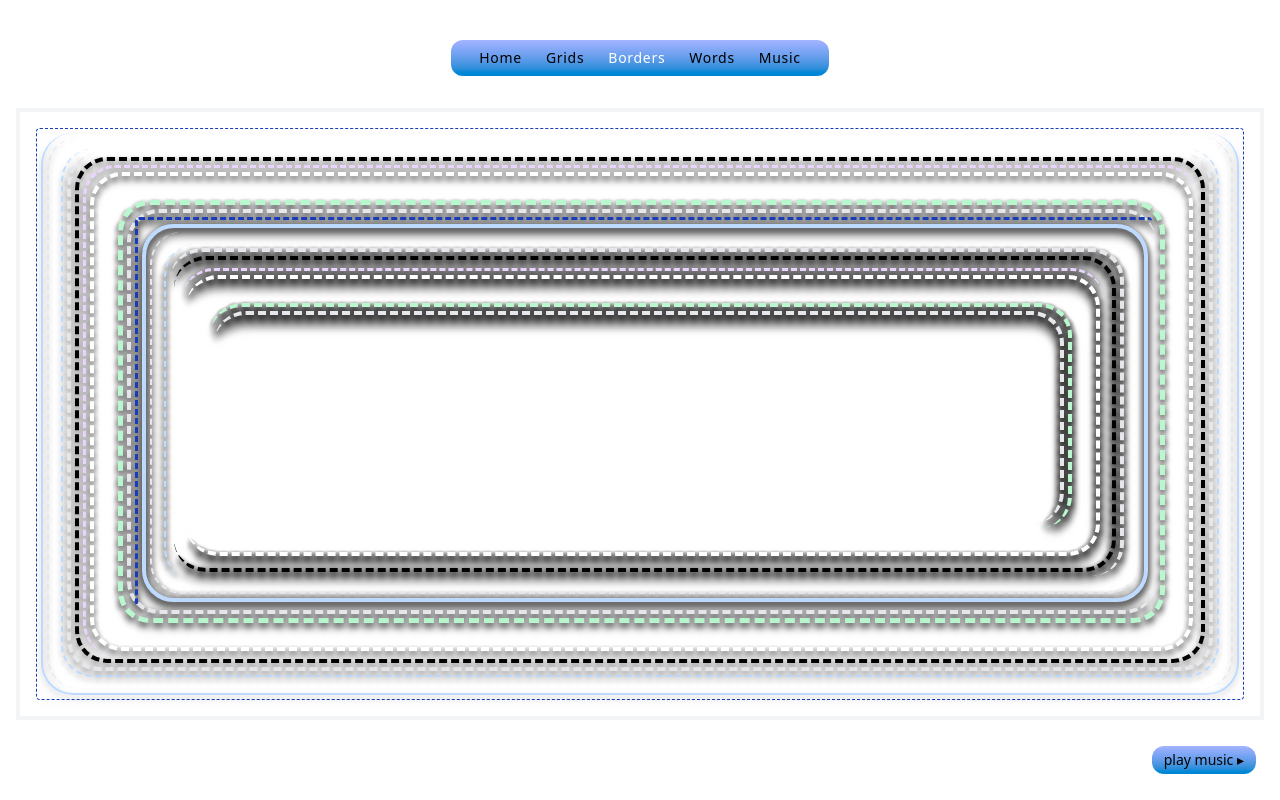
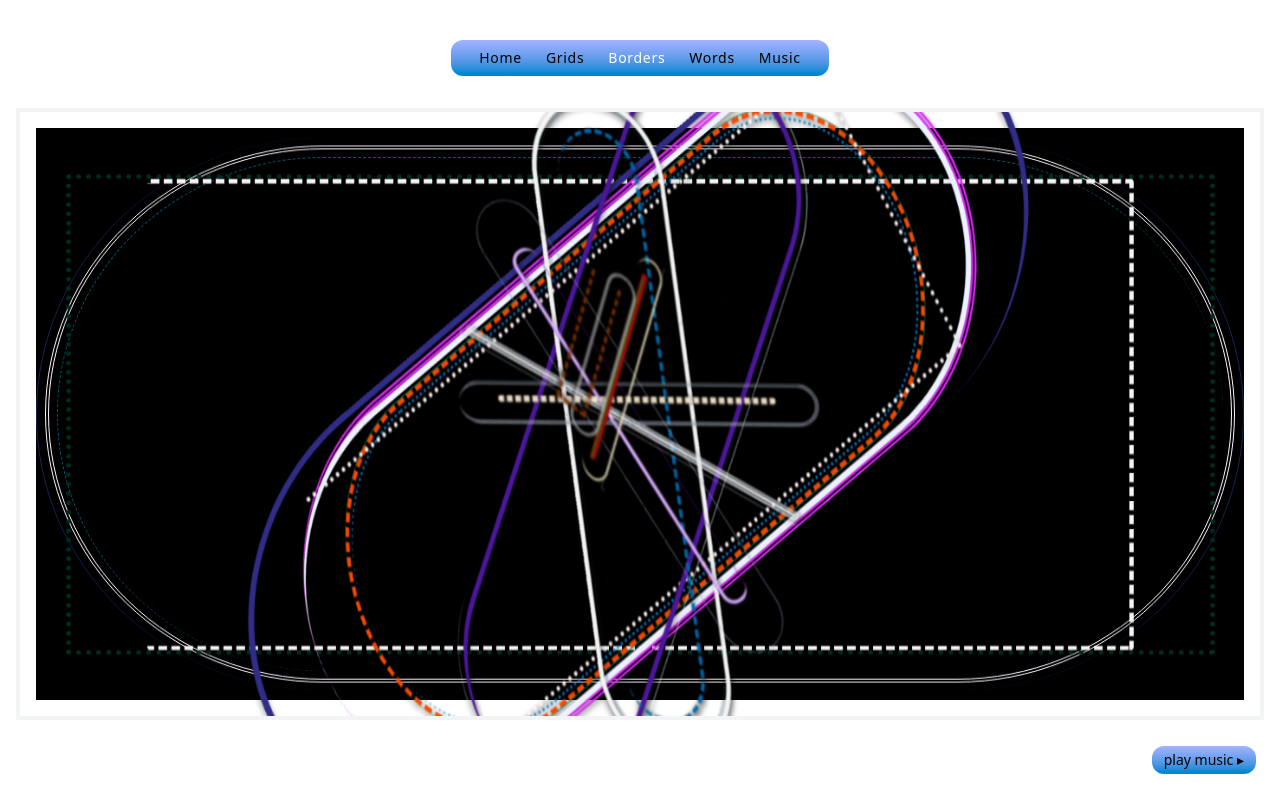
Before and after one commit to ofsound/vue-portfolio, a Vue app: page /borders in a window 1280 px wide. Built offline with nearby package versions, Linux system fonts and the light colour scheme.

Commit message:
Try an external math function, break up tw classes

```diff
--- a/src/components/BordersGroup.vue
+++ b/src/components/BordersGroup.vue
@@ -1,224 +1,373 @@
 <script setup lang="ts">
 import { ref } from 'vue'
 import BordersItem from '@/components/BordersItem.vue'
-const bordersArray = ref([
-  {
-    id: 0,
-    classes: ['drop-shadow-md', 'p-1', 'border-1', 'border-blue-800', 'border-dashed', 'rounded'],
-  },
-  {
-    id: 1,
-    classes: ['drop-shadow-md', 'p-1', 'border-2', 'border-t-0', 'border-blue-200', 'rounded-4xl'],
-  },
-  {
-    id: 2,
-    classes: [
-      'drop-shadow-md',
-      'p-3',
-      'border-2',
-      'border-t-0',
-      'border-gray-200',
-      'border-dashed',
-      'rounded-4xl',
-      'border-b-0',
-    ],
-  },
-  {
-    id: 3,
-    classes: [
-      'drop-shadow-md',
-      'p-1',
-      'border-2',
-      'border-t-0',
-      'border-blue-200',
-      'border-dashed',
-      'rounded-4xl',
-    ],
-  },
-  {
-    id: 4,
-    classes: [
-      'drop-shadow-md',
-      'p-1',
-      'border-4',
-      'border-t-0',
-      'border-gray-200',
-      'border-dashed',
-      'rounded-4xl',
-    ],
-  },
-  {
-    id: 5,
-    classes: ['drop-shadow-md', 'p-1', 'border-4', 'border-black', 'border-dashed', 'rounded-4xl'],
-  },
-  {
-    id: 6,
-    classes: [
-      'drop-shadow-md',
-      'p-1',
-      'border-3',
-      'border-r-0',
-      'border-b-0',
-      'border-purple-200',
-      'border-dashed',
-      'rounded-4xl',
-    ],
-  },
-  {
-    id: 7,
-    classes: ['drop-shadow-md', 'p-6', 'border-4', 'border-white', 'border-dashed', 'rounded-4xl'],
-  },
-  {
-    id: 8,
-    classes: [
-      'drop-shadow-md',
-      'p-1',
-      'border-5',
-      'border-green-200',
-      'border-dashed',
-      'rounded-4xl',
-    ],
-  },
-  {
-    id: 9,
-    classes: [
-      'drop-shadow-md',
-      'p-1',
-      'border-4',
-      'border-gray-200',
-      'border-dashed',
-      'border-r-0',
-      'rounded-4xl',
-    ],
-  },
-  {
-    id: 10,
-    classes: [
-      'drop-shadow-md',
-      'p-1',
-      'border-3',
-      'border-r-0',
-      'border-b-0',
-      'border-blue-800',
-      'border-dashed',
-      'border-r-0',
-      'rounded',
-    ],
-  },
-  {
-    id: 11,
-    classes: ['drop-shadow-md', 'p-1', 'border-4', 'border-blue-200', 'rounded-4xl'],
-  },
-  {
-    id: 12,
-    classes: [
-      'drop-shadow-md',
-      'p-3',
-      'border-2',
-      'border-t-0',
-      'border-gray-200',
-      'border-dashed',
-      'border-r-0',
-      'rounded-4xl',
-    ],
-  },
-  {
-    id: 13,
-    classes: [
-      'drop-shadow-md',
-      'p-1',
-      'border-2',
-      'border-t-0',
-      'border-blue-200',
-      'border-dashed',
-      'border-r-0',
-      'rounded-4xl',
-      'border-b-0',
-    ],
-  },
-  {
-    id: 14,
-    classes: [
-      'drop-shadow-md',
-      'p-1',
-      'border-4',
-      'border-gray-200',
-      'border-dashed',
-      'border-l-0',
-      'rounded-4xl',
-      'border-b-0',
-    ],
-  },
-  {
-    id: 15,
-    classes: [
-      'drop-shadow-md',
-      'p-2',
-      'border-4',
-      'border-black',
-      'border-dashed',
-      'border-l-0',
-      'rounded-4xl',
-    ],
-  },
-  {
-    id: 16,
-    classes: [
-      'drop-shadow-md',
-      'p-1',
-      'border-3',
-      'border-r-0',
-      'border-b-0',
-      'border-purple-200',
-      'border-dashed',
-      'border-l-0',
-      'rounded-4xl',
-      'border-b-0',
-    ],
-  },
-  {
-    id: 17,
-    classes: [
-      'drop-shadow-md',
-      'p-6',
-      'border-4',
-      'border-white',
-      'border-dashed',
-      'border-l-0',
-      'rounded-4xl',
-    ],
-  },
-  {
-    id: 18,
-    classes: [
-      'drop-shadow-md',
-      'p-1',
-      'border-4',
-      'border-green-200',
-      'border-dashed',
-      'border-l-0',
-      'rounded-4xl',
-      'border-b-0',
-    ],
-  },
-  {
-    id: 19,
-    classes: [
-      'drop-shadow-md',
-      'p-1',
-      'border-4',
-      'border-gray-200',
-      'border-dashed',
-      'border-l-0',
-      'rounded-4xl',
-      'border-b-0',
-    ],
-  },
-])
+import getRandomIntInclusive from '@/utils/getRandomIntInclusive.ts'
+
+// Put these somewhere else?
+const allBorderColors = [
+  'border-red-50',
+  'border-orange-50',
+  'border-amber-50',
+  'border-yellow-50',
+  'border-lime-50',
+  'border-green-50',
+  'border-emerald-50',
+  'border-teal-50',
+  'border-cyan-50',
+  'border-sky-50',
+  'border-blue-50',
+  'border-indigo-50',
+  'border-violet-50',
+  'border-purple-50',
+  'border-fuchsia-50',
+  'border-pink-50',
+  'border-rose-50',
+  'border-slate-50',
+  'border-gray-50',
+  'border-zinc-50',
+  'border-neutral-50',
+  'border-stone-50',
+
+  'border-red-100',
+  'border-orange-100',
+  'border-amber-100',
+  'border-yellow-100',
+  'border-lime-100',
+  'border-green-100',
+  'border-emerald-100',
+  'border-teal-100',
+  'border-cyan-100',
+  'border-sky-100',
+  'border-blue-100',
+  'border-indigo-100',
+  'border-violet-100',
+  'border-purple-100',
+  'border-fuchsia-100',
+  'border-pink-100',
+  'border-rose-100',
+  'border-slate-100',
+  'border-gray-100',
+  'border-zinc-100',
+  'border-neutral-100',
+  'border-stone-100',
+
+  'border-red-200',
+  'border-orange-200',
+  'border-amber-200',
+  'border-yellow-200',
+  'border-lime-200',
+  'border-green-200',
+  'border-emerald-200',
+  'border-teal-200',
+  'border-cyan-200',
+  'border-sky-200',
+  'border-blue-200',
+  'border-indigo-200',
+  'border-violet-200',
+  'border-purple-200',
+  'border-fuchsia-200',
+  'border-pink-200',
+  'border-rose-200',
+  'border-slate-200',
+  'border-gray-200',
+  'border-zinc-200',
+  'border-neutral-200',
+  'border-stone-200',
+
+  'border-red-300',
+  'border-orange-300',
+  'border-amber-300',
+  'border-yellow-300',
+  'border-lime-300',
+  'border-green-300',
+  'border-emerald-300',
+  'border-teal-300',
+  'border-cyan-300',
+  'border-sky-300',
+  'border-blue-300',
+  'border-indigo-300',
+  'border-violet-300',
+  'border-purple-300',
+  'border-fuchsia-300',
+  'border-pink-300',
+  'border-rose-300',
+  'border-slate-300',
+  'border-gray-300',
+  'border-zinc-300',
+  'border-neutral-300',
+  'border-stone-300',
+
+  'border-red-400',
+  'border-orange-400',
+  'border-amber-400',
+  'border-yellow-400',
+  'border-lime-400',
+  'border-green-400',
+  'border-emerald-400',
+  'border-teal-400',
+  'border-cyan-400',
+  'border-sky-400',
+  'border-blue-400',
+  'border-indigo-400',
+  'border-violet-400',
+  'border-purple-400',
+  'border-fuchsia-400',
+  'border-pink-400',
+  'border-rose-400',
+  'border-slate-400',
+  'border-gray-400',
+  'border-zinc-400',
+  'border-neutral-400',
+  'border-stone-400',
+
+  'border-red-500',
+  'border-orange-500',
+  'border-amber-500',
+  'border-yellow-500',
+  'border-lime-500',
+  'border-green-500',
+  'border-emerald-500',
+  'border-teal-500',
+  'border-cyan-500',
+  'border-sky-500',
+  'border-blue-500',
+  'border-indigo-500',
+  'border-violet-500',
+  'border-purple-500',
+  'border-fuchsia-500',
+  'border-pink-500',
+  'border-rose-500',
+  'border-slate-500',
+  'border-gray-500',
+  'border-zinc-500',
+  'border-neutral-500',
+  'border-stone-500',
+
+  'border-red-600',
+  'border-orange-600',
+  'border-amber-600',
+  'border-yellow-600',
+  'border-lime-600',
+  'border-green-600',
+  'border-emerald-600',
+  'border-teal-600',
+  'border-cyan-600',
+  'border-sky-600',
+  'border-blue-600',
+  'border-indigo-600',
+  'border-violet-600',
+  'border-purple-600',
+  'border-fuchsia-600',
+  'border-pink-600',
+  'border-rose-600',
+  'border-slate-600',
+  'border-gray-600',
+  'border-zinc-600',
+  'border-neutral-600',
+  'border-stone-600',
+
+  'border-red-700',
+  'border-orange-700',
+  'border-amber-700',
+  'border-yellow-700',
+  'border-lime-700',
+  'border-green-700',
+  'border-emerald-700',
+  'border-teal-700',
+  'border-cyan-700',
+  'border-sky-700',
+  'border-blue-700',
+  'border-indigo-700',
+  'border-violet-700',
+  'border-purple-700',
+  'border-fuchsia-700',
+  'border-pink-700',
+  'border-rose-700',
+  'border-slate-700',
+  'border-gray-700',
+  'border-zinc-700',
+  'border-neutral-700',
+  'border-stone-700',
+
+  'border-red-800',
+  'border-orange-800',
+  'border-amber-800',
+  'border-yellow-800',
+  'border-lime-800',
+  'border-green-800',
+  'border-emerald-800',
+  'border-teal-800',
+  'border-cyan-800',
+  'border-sky-800',
+  'border-blue-800',
+  'border-indigo-800',
+  'border-violet-800',
+  'border-purple-800',
+  'border-fuchsia-800',
+  'border-pink-800',
+  'border-rose-800',
+  'border-slate-800',
+  'border-gray-800',
+  'border-zinc-800',
+  'border-neutral-800',
+  'border-stone-800',
+
+  'border-red-900',
+  'border-orange-900',
+  'border-amber-900',
+  'border-yellow-900',
+  'border-lime-900',
+  'border-green-900',
+  'border-emerald-900',
+  'border-teal-900',
+  'border-cyan-900',
+  'border-sky-900',
+  'border-blue-900',
+  'border-indigo-900',
+  'border-violet-900',
+  'border-purple-900',
+  'border-fuchsia-900',
+  'border-pink-900',
+  'border-rose-900',
+  'border-slate-900',
+  'border-gray-900',
+  'border-zinc-900',
+  'border-neutral-900',
+  'border-stone-900',
+
+  'border-red-950',
+  'border-orange-950',
+  'border-amber-950',
+  'border-yellow-950',
+  'border-lime-950',
+  'border-green-950',
+  'border-emerald-950',
+  'border-teal-950',
+  'border-cyan-950',
+  'border-sky-950',
+  'border-blue-950',
+  'border-indigo-950',
+  'border-violet-950',
+  'border-purple-950',
+  'border-fuchsia-950',
+  'border-pink-950',
+  'border-rose-950',
+  'border-slate-950',
+  'border-gray-950',
+  'border-zinc-950',
+  'border-neutral-950',
+  'border-stone-950',
+]
+
+const borderStyles = [
+  'border-1',
+  'border-4',
+  'border-5',
+  'border-6',
+  'border-8',
+  'border-dashed',
+  'border-dotted',
+  'border-double',
+  'rounded',
+  'rounded-4xl',
+  'rounded-full',
+  'rounded-full',
+  'rounded-full',
+  'rounded-full',
+  'rounded-full',
+  'rounded-full',
+  'rounded-full',
+  'rounded-full',
+  'p-1',
+  'p-2',
+  'p-8',
+  'drop-shadow-md',
+  'drop-shadow-lg',
+  'border-t-0',
+  'border-b-0',
+  'border-l-0',
+  'border-r-0',
+  'rotate-x-15',
+  '-rotate-y-30',
+  '-rotate-z-30',
+]
+
+const colorBases = [
+  'red',
+  'orange',
+  'amber',
+  'yellow',
+  'lime',
+  'green',
+  'emerald',
+  'teal',
+  'cyan',
+  'sky',
+  'blue',
+  'indigo',
+  'violet',
+  'purple',
+  'fuchsia',
+  'pink',
+  'rose',
+  'slate',
+  'gray',
+  'zinc',
+  'neutral',
+  'stone',
+]
+
+const colorWeights = [
+  '-50',
+  '-100',
+  '-200',
+  '-300',
+  '-400',
+  '-500',
+  '-600',
+  '-700',
+  '-800',
+  '-900',
+  '-950',
+]
+
+const totalLayers = 32
+const totalStylesPerLayer = 9
+
+const objectArray = []
+
+for (let i = 0; i < totalLayers; i++) {
+  interface StyleObject {
+    id: number
+    classes: string[]
+  }
+
+  const layerObject: StyleObject = {
+    id: i,
+    classes: ['border'],
+  }
+
+  for (let i = 0; i < totalStylesPerLayer; i++) {
+    const randomInt = getRandomIntInclusive(0, borderStyles.length - 1)
+    layerObject.classes.push(borderStyles[randomInt])
+  }
+
+  const randomIntColorBase = getRandomIntInclusive(0, colorBases.length - 1)
+  const randomIntColorWeight = getRandomIntInclusive(0, colorWeights.length - 1)
+
+  const colorString =
+    'border-' + colorBases[randomIntColorBase] + colorWeights[randomIntColorWeight]
+
+  layerObject.classes.push(colorString)
+
+  objectArray.push(layerObject)
+}
+
+const bordersArray = ref(objectArray)
 </script>
 
 <template>
-  <div class="flex h-full">
+  <div class="flex h-full bg-black">
     <BordersItem :depth="-1" :maxDepth="bordersArray.length - 1" :bordersArray="bordersArray" />
   </div>
 </template>
--- /dev/null
+++ b/src/utils/getRandomIntInclusive.ts
@@ -0,0 +1,7 @@
+export function getRandomIntInclusive(min: number, max: number) {
+  min = Math.ceil(min)
+  max = Math.floor(max)
+  return Math.floor(Math.random() * (max - min + 1)) + min
+}
+
+export default getRandomIntInclusive;
```
